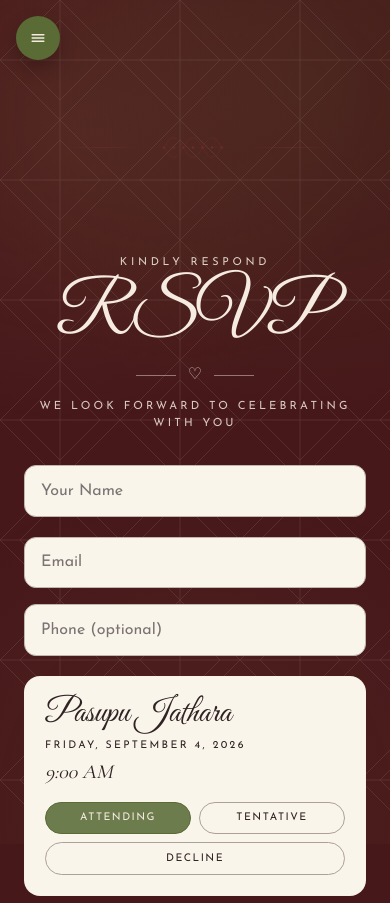
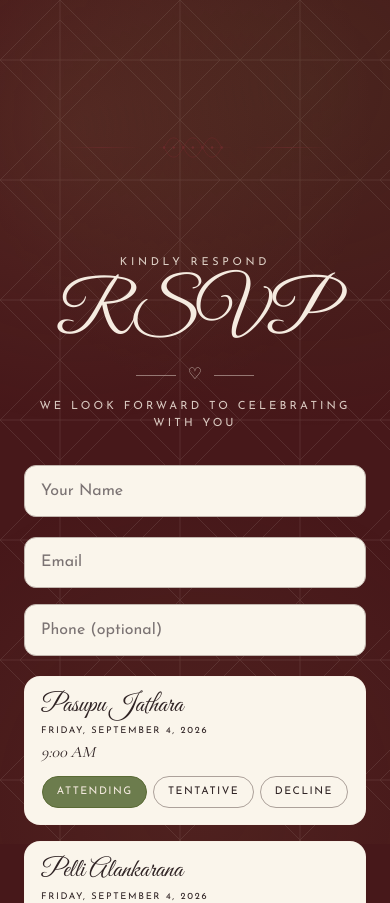
Before and after one commit to Manaschoudary/mr-wedding, a Next.js app: page /rsvp in a window 390 px wide. Shown: the top 903 px of the page. Built offline with nearby package versions, Linux system fonts and the light colour scheme.

Commit message:
fix: compact RSVP grid layout + remove navigation menu
- RSVP event cards now in responsive grid (1 col mobile, 2 col sm, 3 col lg)
- Smaller card padding, font sizes, and pill buttons for compact layout
- Removed Navbar from layout entirely

```diff
--- a/src/app/layout.tsx
+++ b/src/app/layout.tsx
@@ -69,7 +69,6 @@ export default function RootLayout({
       className={`${josefin.variable} ${cormorant.variable} ${cinzel.variable} ${greatVibes.variable} ${pinyon.variable} antialiased`}
     >
       <body className="min-h-[100dvh] flex flex-col overflow-x-hidden wedding-bg text-linen font-josefin">
-        <Navbar />
         <main className="flex-1 overflow-x-hidden">{children}</main>
         <Footer />
       </body>
--- a/src/components/RSVPClient.tsx
+++ b/src/components/RSVPClient.tsx
@@ -117,25 +117,21 @@ export function RSVPClient() {
             />
           </div>
 
-          <div className="space-y-4">
+          <div className="grid gap-4 sm:grid-cols-2 lg:grid-cols-3">
             {EVENTS.map((eventItem) => (
-              <article key={eventItem.id} className="rounded-2xl border border-linen/40 bg-linen-soft p-5 text-ink">
-                <p className="font-script text-[2.1rem] leading-none">{eventItem.name}</p>
-                <p className="mt-2 font-josefin text-[0.66rem] uppercase tracking-[0.22em]">{eventItem.date}</p>
-                <p className="mt-1 font-cormorant text-xl italic">{eventItem.time}</p>
-                <div className="mt-4 flex flex-wrap justify-center gap-2 sm:justify-start">
-                  {STATUS_OPTIONS.map((statusValue, index) => {
+              <article key={eventItem.id} className="rounded-2xl border border-linen/40 bg-linen-soft p-4 text-ink">
+                <p className="font-script text-[1.6rem] leading-none">{eventItem.name}</p>
+                <p className="mt-1.5 font-josefin text-[0.58rem] uppercase tracking-[0.18em]">{eventItem.date}</p>
+                <p className="mt-0.5 font-cormorant text-base italic">{eventItem.time}</p>
+                <div className="mt-3 flex flex-wrap justify-center gap-1.5">
+                  {STATUS_OPTIONS.map((statusValue) => {
                     const active = byId.get(eventItem.id) === statusValue;
-                    const mobileLayoutClass =
-                      index < 2
-                        ? "basis-[calc(50%-0.25rem)] grow sm:basis-auto sm:grow-0"
-                        : "basis-full sm:basis-auto";
                     return (
                       <button
                         key={statusValue}
                         type="button"
                         data-active={active}
-                        className={`rsvp-pill min-w-[8.75rem] text-center ${mobileLayoutClass}`}
+                        className="rsvp-pill min-w-[5.5rem] text-center text-[0.6rem]"
                         onClick={() => updateStatus(eventItem.id, statusValue)}
                       >
                         {statusValue}
```
